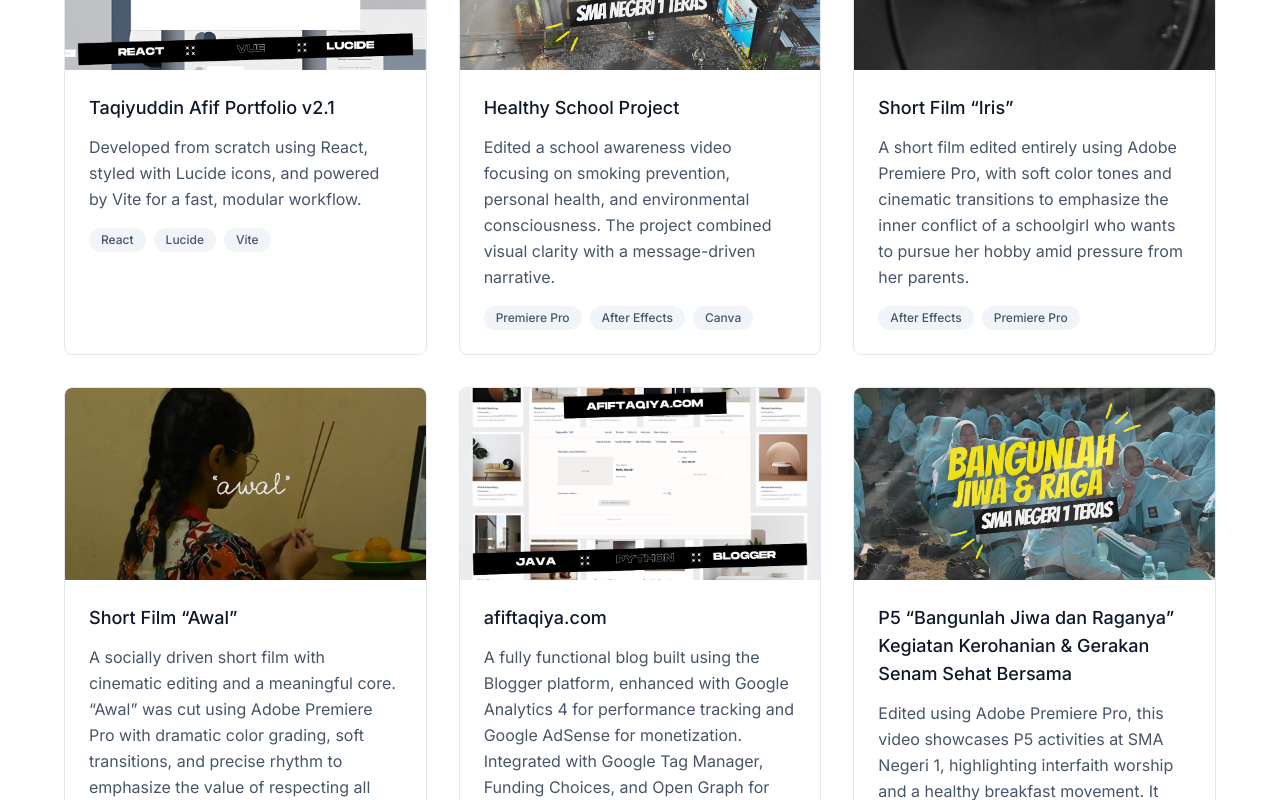
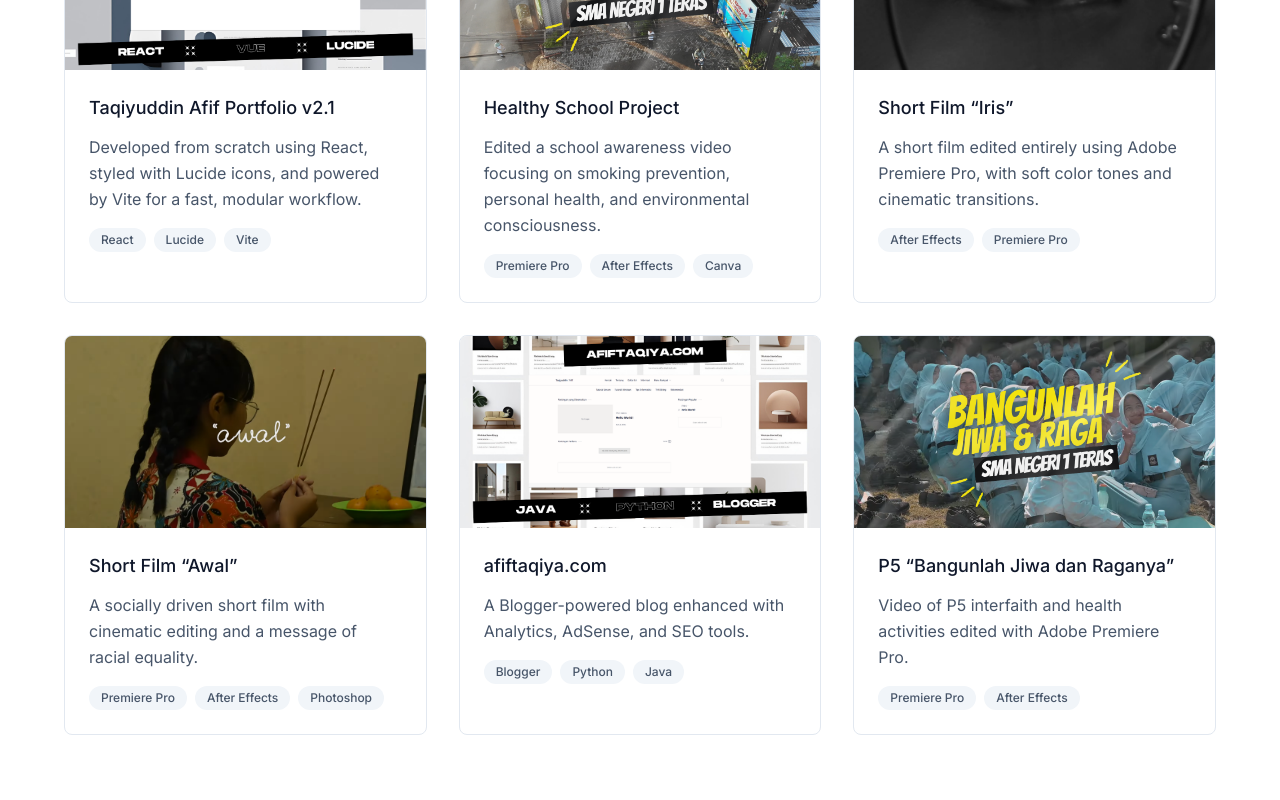
Before and after one commit to takhiyuddin/tqydnv2, a React (Vite) app: page / in a window 1280 px wide. Shown: the part 5920-6720 px from the top of the page. Built offline with nearby package versions, Linux system fonts and the light colour scheme.

Commit message:
Update Portfolio.tsx

```diff
--- a/src/components/Portfolio.tsx
+++ b/src/components/Portfolio.tsx
@@ -1,5 +1,12 @@
 import { useEffect, useRef, useState } from 'react';
 import { Play, Eye, X } from 'lucide-react';
+
+import ImgTaqiyuddin from '../assets/taqiyuddin.png';
+import ImgHealthy from '../assets/healthy.png';
+import ImgIris from '../assets/iris.png';
+import ImgAwal from '../assets/awal.png';
+import ImgAfiftaqiya from '../assets/afiftaqiya.com.png';
+import ImgP5 from '../assets/p5.jpg';
 
 type PreviewType = 'video' | 'image';
 
@@ -61,17 +68,17 @@ const Portfolio = () => {
       type: 'web',
       title: 'Taqiyuddin Afif Portfolio v2.1',
       description: 'Developed from scratch using React, styled with Lucide icons, and powered by Vite for a fast, modular workflow.',
-      image: 'src/assets/taqiyuddin.png',
+      image: ImgTaqiyuddin,
       tags: ['React', 'Lucide', 'Vite'],
       previewType: 'image',
-      previewSrc: 'src/assets/taqiyuddin.png',
+      previewSrc: ImgTaqiyuddin,
       url: '#',
     },
     {
       type: 'video',
       title: 'Healthy School Project',
-      description: 'Edited a school awareness video focusing on smoking prevention, personal health, and environmental consciousness. The project combined visual clarity with a message-driven narrative.',
-      image: 'src/assets/healthy.png',
+      description: 'Edited a school awareness video focusing on smoking prevention, personal health, and environmental consciousness.',
+      image: ImgHealthy,
       tags: ['Premiere Pro', 'After Effects', 'Canva'],
       previewType: 'video',
       previewSrc: 'https://www.youtube.com/embed/8KLeB_ZF3eA',
@@ -79,8 +86,8 @@ const Portfolio = () => {
     {
       type: 'video',
       title: 'Short Film “Iris”',
-      description: 'A short film edited entirely using Adobe Premiere Pro, with soft color tones and cinematic transitions to emphasize the inner conflict of a schoolgirl who wants to pursue her hobby amid pressure from her parents.',
-      image: 'src/assets/iris.png',
+      description: 'A short film edited entirely using Adobe Premiere Pro, with soft color tones and cinematic transitions.',
+      image: ImgIris,
       tags: ['After Effects', 'Premiere Pro'],
       previewType: 'video',
       previewSrc: 'https://www.youtube.com/embed/eubpKqmfmII',
@@ -88,8 +95,8 @@ const Portfolio = () => {
     {
       type: 'video',
       title: 'Short Film “Awal”',
-      description: 'A socially driven short film with cinematic editing and a meaningful core. “Awal” was cut using Adobe Premiere Pro with dramatic color grading, soft transitions, and precise rhythm to emphasize the value of respecting all races without discrimination.',
-      image: 'src/assets/awal.png',
+      description: 'A socially driven short film with cinematic editing and a message of racial equality.',
+      image: ImgAwal,
       tags: ['Premiere Pro', 'After Effects', 'Photoshop'],
       previewType: 'video',
       previewSrc: 'https://www.youtube.com/embed/wHCb_g6XZis',
@@ -97,18 +104,18 @@ const Portfolio = () => {
     {
       type: 'web',
       title: 'afiftaqiya.com',
-      description: 'A fully functional blog built using the Blogger platform, enhanced with Google Analytics 4 for performance tracking and Google AdSense for monetization. Integrated with Google Tag Manager, Funding Choices, and Open Graph for better user experience, SEO, and cookie compliance. The site supports RSS feeds and runs over HTTP/3 for improved load speed and security.',
-      image: 'src/assets/afiftaqiya.com.png',
+      description: 'A Blogger-powered blog enhanced with Analytics, AdSense, and SEO tools.',
+      image: ImgAfiftaqiya,
       tags: ['Blogger', 'Python', 'Java'],
       previewType: 'image',
-      previewSrc: 'afiftaqiya.blogspot.com',
-      url: 'afiftaqiya.blogspot.com',
+      previewSrc: ImgAfiftaqiya,
+      url: 'https://afiftaqiya.blogspot.com',
     },
-      {
+    {
       type: 'video',
-      title: 'P5 “Bangunlah Jiwa dan Raganya” Kegiatan Kerohanian & Gerakan Senam Sehat Bersama',
-      description: 'Edited using Adobe Premiere Pro, this video showcases P5 activities at SMA Negeri 1, highlighting interfaith worship and a healthy breakfast movement. It emphasizes the importance of tolerance, health awareness, and spiritual balance among students.',
-      image: 'src/assets/p5.jpg',
+      title: 'P5 “Bangunlah Jiwa dan Raganya”',
+      description: 'Video of P5 interfaith and health activities edited with Adobe Premiere Pro.',
+      image: ImgP5,
       tags: ['Premiere Pro', 'After Effects'],
       previewType: 'video',
       previewSrc: 'https://www.youtube.com/embed/wjZQ-SafEwo',
```
